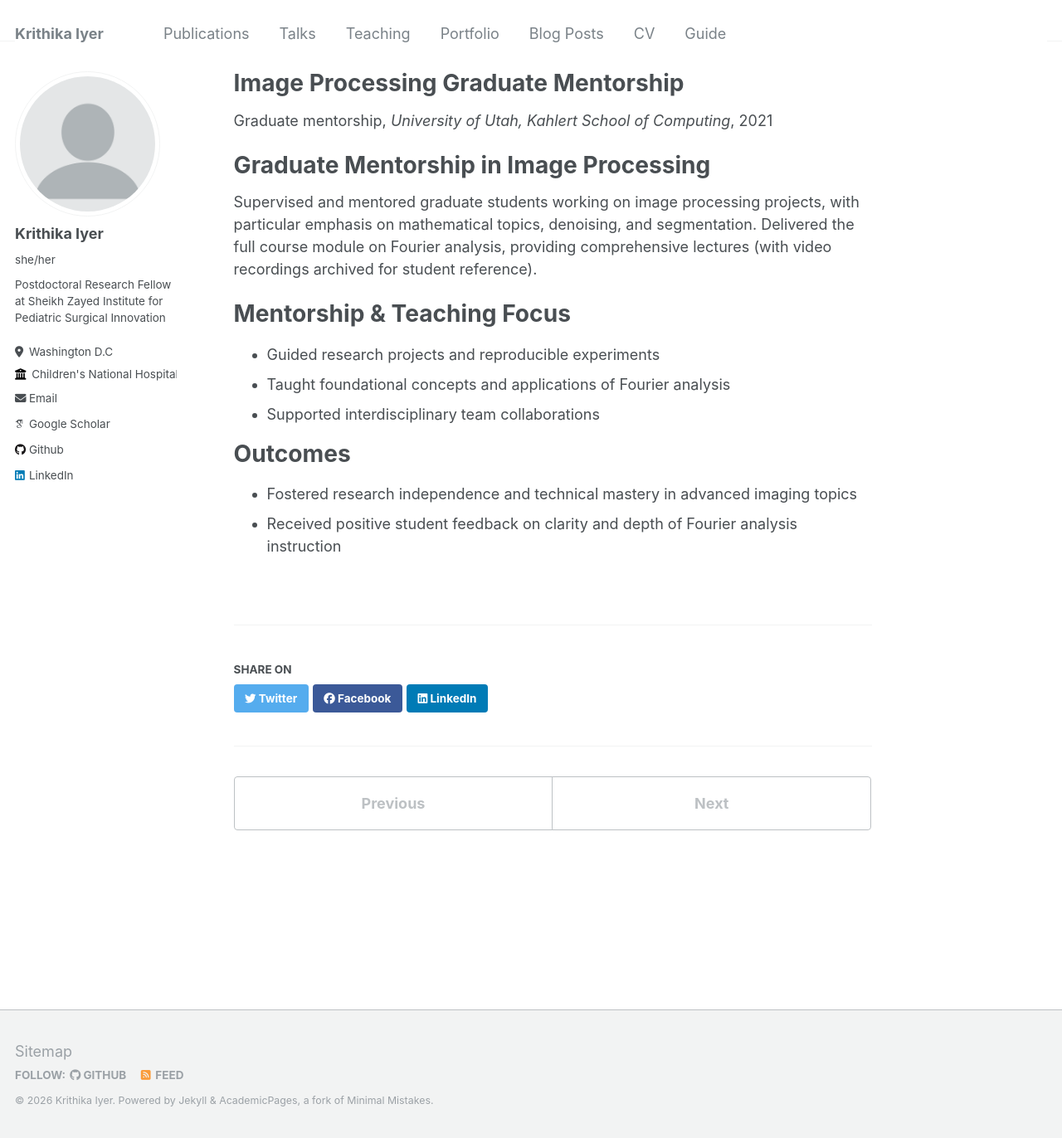
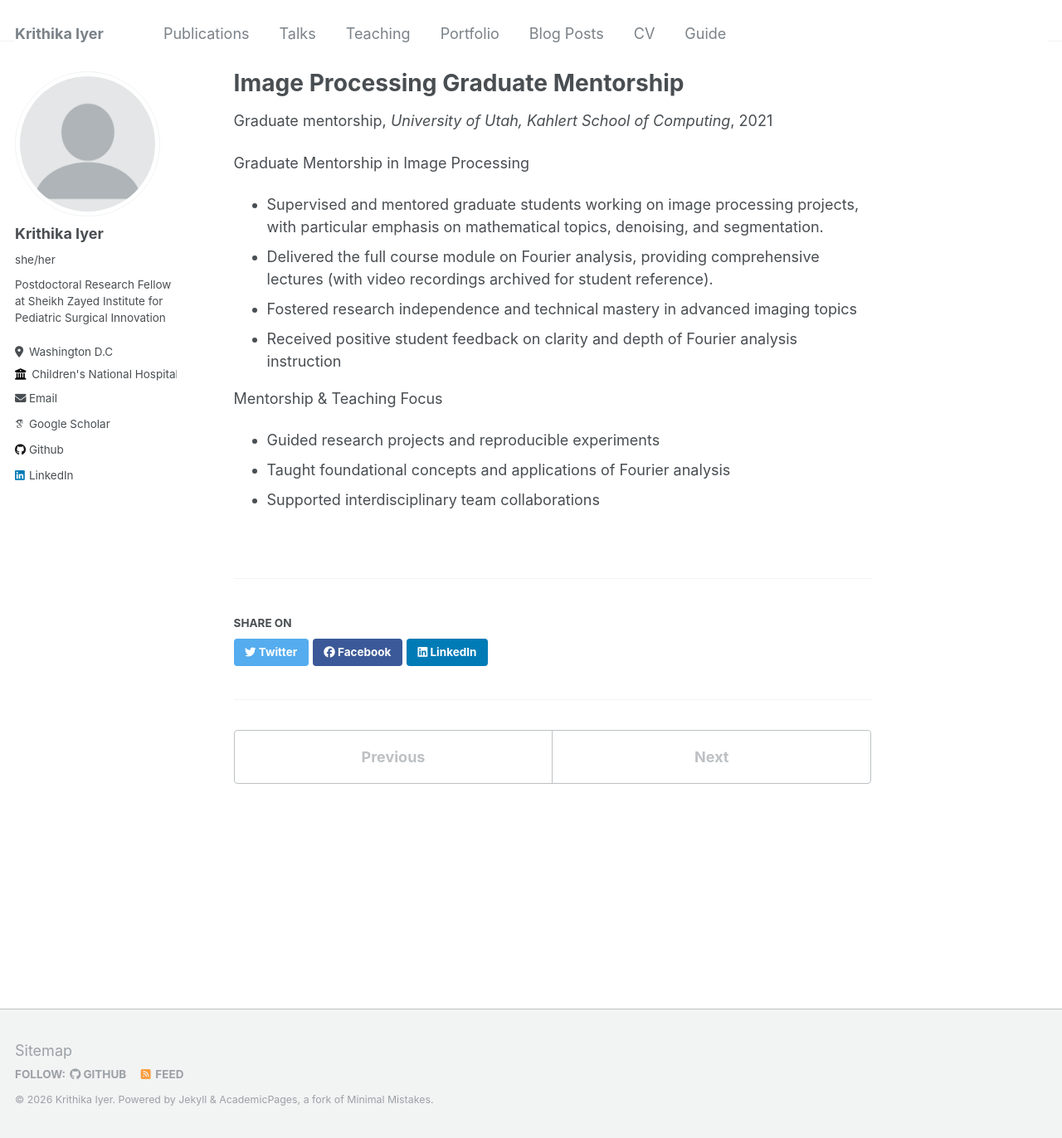
Before and after one commit to iyerkrithika21/iyerkrithika21.github.io, a Jekyll site: the page built from _teaching/2021-fall-img-proc-mentorship.md, in a window 1280 px wide and 1372 px high. Shown: the whole window at 83% size. Built offline with Jekyll 4.4.1, drawn with Linux system fonts in a browser that asks for light colours; some web fonts are replaced.

Commit message:
Update 2021-fall-img-proc-mentorship.md

```diff
--- a/_teaching/2021-fall-img-proc-mentorship.md
+++ b/_teaching/2021-fall-img-proc-mentorship.md
@@ -9,19 +9,12 @@ location: "Salt Lake City, UT, USA"
 ---
 
 Graduate Mentorship in Image Processing
-======
-
-Supervised and mentored graduate students working on image processing projects, with particular emphasis on mathematical topics, denoising, and segmentation. Delivered the full course module on Fourier analysis, providing comprehensive lectures (with video recordings archived for student reference).
+- Supervised and mentored graduate students working on image processing projects, with particular emphasis on mathematical topics, denoising, and segmentation.
+- Delivered the full course module on Fourier analysis, providing comprehensive lectures (with video recordings archived for student reference).
+- Fostered research independence and technical mastery in advanced imaging topics
+- Received positive student feedback on clarity and depth of Fourier analysis instruction
 
 Mentorship & Teaching Focus
-======
-
 - Guided research projects and reproducible experiments
 - Taught foundational concepts and applications of Fourier analysis
 - Supported interdisciplinary team collaborations
-
-Outcomes
-======
-
-- Fostered research independence and technical mastery in advanced imaging topics
-- Received positive student feedback on clarity and depth of Fourier analysis instruction
```
